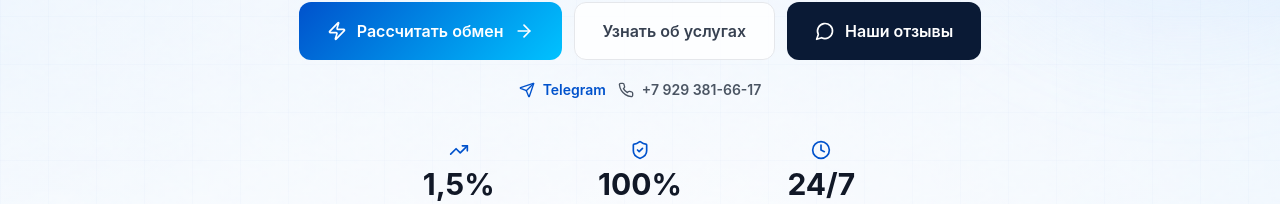
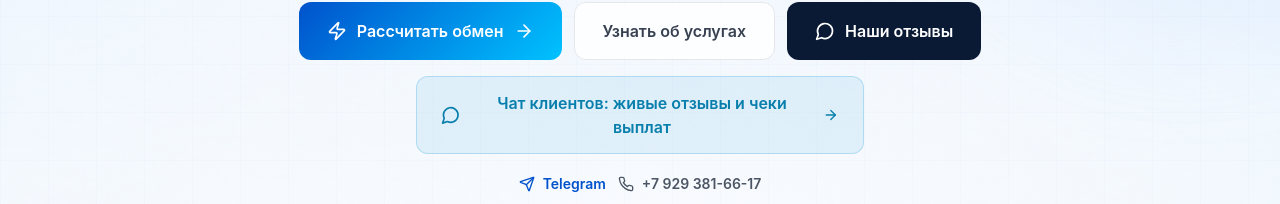
Before and after one commit to Bell1488/prorest, a React (Vite) app: page / in a window 1280 px wide. Shown: the part 512-716 px from the top of the page. Built offline with nearby package versions, Linux system fonts and the light colour scheme; no server answers.

Commit message:
Add Telegram clients chat CTA

```diff
--- a/src/components/Hero.tsx
+++ b/src/components/Hero.tsx
@@ -1,7 +1,7 @@
 import { ArrowRight, ShieldCheck, Zap, Clock, TrendingUp, Phone, Send, MessageCircle, type LucideIcon } from 'lucide-react';
 import { ExchangeCalculator } from '@/components/ExchangeCalculator';
 import { trackGoal } from '@/lib/analytics';
-import { PHONE_DISPLAY, PHONE_URL, TELEGRAM_REVIEWS_URL, TELEGRAM_URL } from '@/lib/contacts';
+import { PHONE_DISPLAY, PHONE_URL, TELEGRAM_CLIENTS_URL, TELEGRAM_REVIEWS_URL, TELEGRAM_URL } from '@/lib/contacts';
 
 export function Hero() {
   return (
@@ -54,6 +54,18 @@ export function Hero() {
             </a>
           </div>
 
+          <a
+            href={TELEGRAM_CLIENTS_URL}
+            target="_blank"
+            rel="noopener noreferrer"
+            onClick={() => trackGoal('telegram_clients_click', { source: 'hero' })}
+            className="mx-auto mt-4 inline-flex w-full max-w-md items-center justify-center gap-2.5 rounded-xl border border-[#229ED9]/25 bg-[#229ED9]/10 px-6 py-3.5 text-sm font-semibold text-[#087EAC] transition-colors hover:border-[#229ED9]/50 hover:bg-[#229ED9]/15 sm:w-auto sm:text-base"
+          >
+            <MessageCircle className="h-5 w-5" />
+            Чат клиентов: живые отзывы и чеки выплат
+            <ArrowRight className="h-4 w-4" />
+          </a>
+
           <div className="mt-5 flex flex-wrap items-center justify-center gap-3 text-sm">
             <a href={TELEGRAM_URL} target="_blank" rel="noopener noreferrer" onClick={() => trackGoal('telegram_click', { source: 'hero' })} className="inline-flex items-center gap-2 text-[#0052CC] font-semibold hover:underline"><Send className="w-4 h-4" /> Telegram</a>
             <a href={PHONE_URL} onClick={() => trackGoal('phone_click', { source: 'hero' })} className="inline-flex items-center gap-2 text-gray-600 font-semibold hover:text-[#0052CC]"><Phone className="w-4 h-4" /> {PHONE_DISPLAY}</a>
--- a/src/lib/contacts.ts
+++ b/src/lib/contacts.ts
@@ -1,4 +1,5 @@
 export const TELEGRAM_URL = 'https://t.me/obmen_CNY_support';
 export const TELEGRAM_REVIEWS_URL = 'https://t.me/+1x_52PwYMvc1ZGUy';
+export const TELEGRAM_CLIENTS_URL = 'https://t.me/+_h-6cd7YiLI5ZDEy';
 export const PHONE_DISPLAY = '+7 929 381-66-17';
 export const PHONE_URL = 'tel:+79293816617';
```
